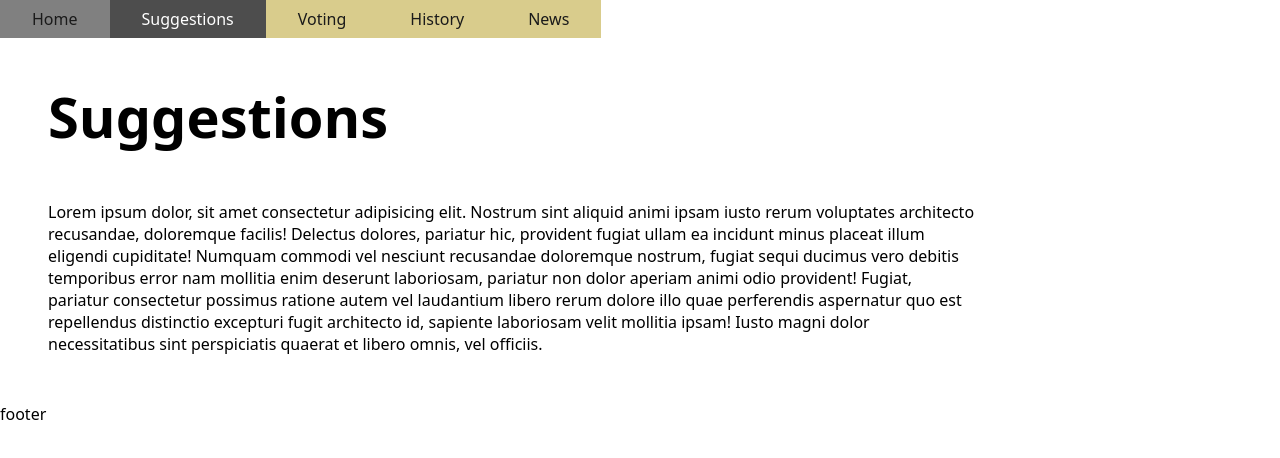
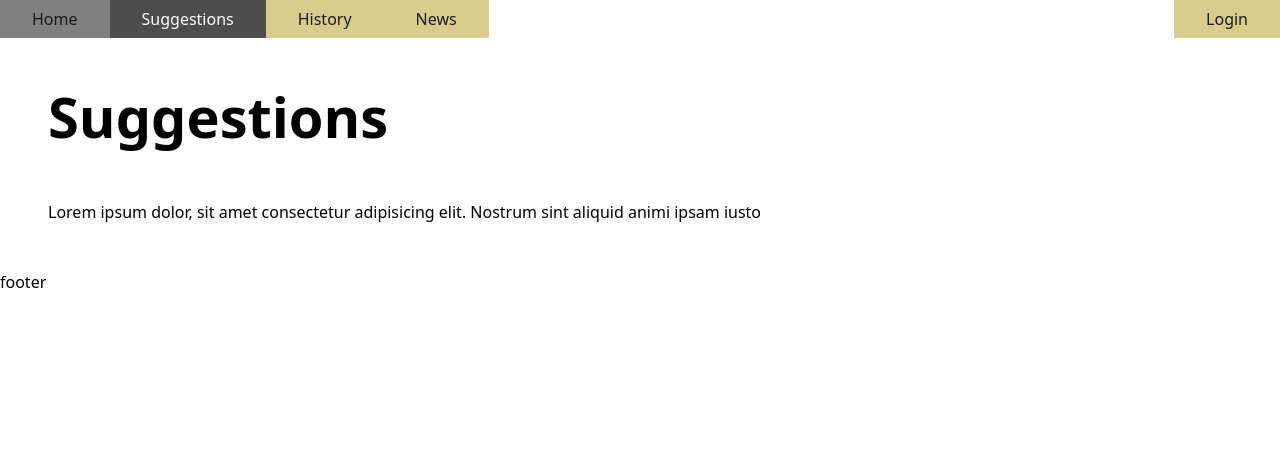
Before and after one commit to DGTV11/UPA_sveltekit, a SvelteKit app: page /suggestions in a window 1280 px wide. Shown: the top 458 px of the page. Built offline with nearby package versions, Linux system fonts and the light colour scheme.

Commit message:
w4etgfwfefwefewfewfewfwe4
Co-authored-by: lcclcoder <lcclcoder@users.noreply.github.com>

```diff
--- a/package.json
+++ b/package.json
@@ -34,5 +34,9 @@
 		"vite": "^5.0.3",
 		"vitest": "^1.2.0"
 	},
-	"type": "module"
+	"type": "module",
+	"dependencies": {
+		"@supabase/ssr": "^0.4.0",
+		"@supabase/supabase-js": "^2.44.2"
+	}
 }
--- a/src/lib/components/Navigation.svelte
+++ b/src/lib/components/Navigation.svelte
@@ -4,10 +4,11 @@
 	const routes = [
 		{ href: '/', label: 'Home' },
 		{ href: '/suggestions', label: 'Suggestions' },
-		{ href: '/voting', label: 'Voting' },
 		{ href: '/history', label: 'History' },
 		{ href: '/news', label: 'News' }
 	];
+
+	const authroutes = [{ href: '/login', label: 'Login' }];
 </script>
 
 <header>
@@ -18,12 +19,23 @@
 			>
 		{/each}
 	</nav>
+	<nav>
+		{#each authroutes as route}
+			<a href={route['href']} class:active={$page.url.pathname === route['href']}
+				>{route['label']}</a
+			>
+		{/each}
+	</nav>
 </header>
 
 <style lang="postcss">
 	header {
+		display: flex;
+		justify-content: space-between;
 		position: fixed;
 		top: 0.5rem;
+		left: 0;
+		right: 0;
 		height: 2rem;
 		z-index: 100;
 	}
--- a/src/routes/history/data.js
+++ b/src/routes/history/data.js
@@ -57,7 +57,7 @@ export const timeline = [
 	{
 		title: 'The Great Relocation',
 		content:
-			"Disenchanted with the tyrant's regime, devoted U.P.A. members discreetly relocated to a distant location and made it their new headquarters. Learning from their past mistakes, they avoided previous flaws in their laws. There, they began constructing infrastructure and fortifications."
+			"Disenchanted with the tyrant's regime, devoted U.P.A. members discreetly relocated to a distant location and made it their new headquarters. Learning from their past mistakes, they avoided previous flaws in their laws. There, they began constructing new infrastructure and fortifications."
 	},
 	{
 		title: 'The U.P.A. Power Struggle',
@@ -72,7 +72,7 @@ export const timeline = [
 	{
 		title: 'The Fall of U.P.A. West',
 		content:
-			"While the conferences were going on, the empire U.P.A. West allyed with decided to seize the golden opportunity and forcibly annex U.P.A. West. This was suspected to be the culmination of the tyrant's grand scheme to prevent the U.P.A. from taking back the activity centre from U.P.A. West."
+			"While the conferences were going on, the empire U.P.A. West allied with decided to seize the golden opportunity and forcibly annex U.P.A. West. This was suspected to be the culmination of the tyrant's grand scheme to prevent the U.P.A. from taking back the activity centre from U.P.A. West."
 	}
 ];
 
--- a/src/routes/news/+page.svelte
+++ b/src/routes/news/+page.svelte
@@ -1,4 +1,5 @@
 <script>
+	// @ts-nocheck
 	import Article from '$lib/components/Article.svelte';
 
 	import { news_articles } from './data.js';
--- a/src/routes/suggestions/+page.svelte
+++ b/src/routes/suggestions/+page.svelte
@@ -2,13 +2,6 @@
 	<h2>Suggestions</h2>
 	<p>
 		Lorem ipsum dolor, sit amet consectetur adipisicing elit. Nostrum sint aliquid animi ipsam iusto
-		rerum voluptates architecto recusandae, doloremque facilis! Delectus dolores, pariatur hic,
-		provident fugiat ullam ea incidunt minus placeat illum eligendi cupiditate! Numquam commodi vel
-		nesciunt recusandae doloremque nostrum, fugiat sequi ducimus vero debitis temporibus error nam
-		mollitia enim deserunt laboriosam, pariatur non dolor aperiam animi odio provident! Fugiat,
-		pariatur consectetur possimus ratione autem vel laudantium libero rerum dolore illo quae
-		perferendis aspernatur quo est repellendus distinctio excepturi fugit architecto id, sapiente
-		laboriosam velit mollitia ipsam! Iusto magni dolor necessitatibus sint perspiciatis quaerat et
-		libero omnis, vel officiis.
 	</p>
 </section>
+<!--Suggestions for NEWS (will need auth)-->
```
Also changed, not shown: src/routes/+page.svelte (+2 -5 lines), src/routes/login/+page.server.ts (added, +30 -0 lines), src/routes/login/+page.svelte (added, +16 -0 lines), src/routes/voting/+page.svelte (deleted, +0 -14 lines), src/hooks.server.ts (added), 1 other file (tests, documents, lock files or other folders).
